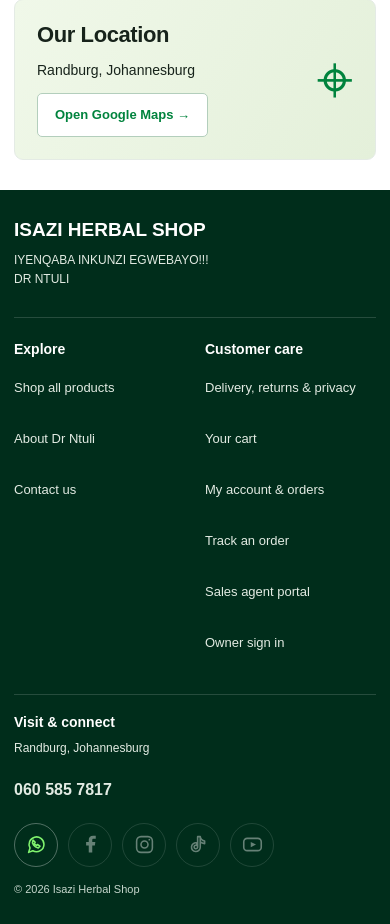
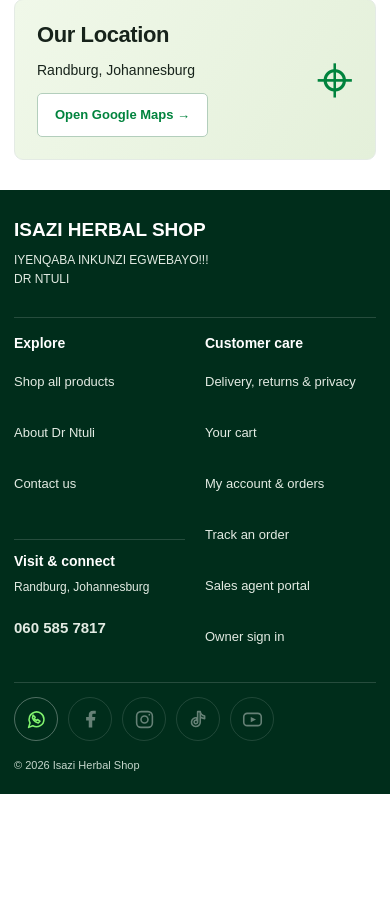
Before and after one commit to Phiwokuhle-1-GP/Isazi, a Flask app: page /contact in a window 390 px wide. Shown: the part 1511-2435 px from the top of the page. After the commit the page ends 2305 px from the top, so only its background shows below. Run offline with Flask 3, Linux system fonts and the light colour scheme; data comes from the database, SQL or seed files in the repository; data that the repository does not hold is empty; some libraries are stand-ins or nearby versions.

Commit message:
V2.6.15: raise mobile footer contact details below Explore

```diff
--- a/app.py
+++ b/app.py
@@ -21,7 +21,7 @@
 from video_processing import transcode_upload
 from performance import install_performance, upload_variant
 
-APP_VERSION = '2.6.14'
+APP_VERSION = '2.6.15'
 ROOT = Path(__file__).resolve().parent
 CATEGORIES = ['General Health', "Men’s Health", "Women’s Health", 'Digestive Health', 'Joint Health', 'Skin & Body Care', 'Immune Support', 'Energy & Vitality', 'Mind & Focus', 'Detox & Cleansing']
 SEEDS = [
--- a/asset_manifest.json
+++ b/asset_manifest.json
@@ -1,6 +1,6 @@
 {
-  "css": "optimized/store-fd0516dedbfc0216.css",
-  "fingerprint": "32d683c7db585e3b8f30b3d95a442c36eed5f1e81824742eed14a3e64f6713ae",
+  "css": "optimized/store-bd63ef462289159b.css",
+  "fingerprint": "e5e80592b9066f3b731e6afcd98bc359a7716e1e613dc8602c16aaeca3854e6b",
   "images": {
     "article-1.webp": [
       {
--- a/static/optimized/store-fd0516dedbfc0216.css
+++ b/static/optimized/store-bd63ef462289159b.css
@@ -433,3 +433,16 @@
  .scroll-home .promo-demo .button{min-height:44px;font-size:12px;padding:10px 14px}
  .scroll-home .promo-demo>img{width:100%;max-width:100%;height:auto;align-self:center;object-fit:contain}
 }
+
+/* Raise contact details into the space below Explore on phones. */
+@media(max-width:760px){
+ footer .footer-grid{row-gap:16px}
+ .footer-grid>div:nth-child(2){grid-column:1;grid-row:2}
+ .footer-grid>div:nth-child(3){grid-column:2;grid-row:2 / span 2}
+ .footer-grid>div:last-child{display:contents}
+ .footer-grid .footer-contact{grid-column:1;grid-row:3;align-self:start;padding-top:12px;border-top:1px solid #ffffff26}
+ .footer-grid .footer-contact a{font-size:15px;font-weight:700;min-height:44px;width:fit-content}
+ .footer-grid .footer-contact p{font-size:12px;line-height:1.5}
+ .footer-grid>div:last-child>.footer-socials{grid-column:1/-1;grid-row:4;padding-top:14px;border-top:1px solid #ffffff26;margin:0;gap:10px}
+ .footer-grid>div:last-child>small{grid-column:1/-1;grid-row:5;margin:0}
+}
--- a/templates/base.html
+++ b/templates/base.html
@@ -8,5 +8,5 @@
 {% if session.get('admin') and request.endpoint!='home' %}<div class="container owner-bar owner-bar-empty" aria-hidden="true"></div>{% endif %}
 {% block content %}{% endblock %}</main>
 <div class="container service-strip"><div><b>♧ Nationwide delivery</b><span>Free delivery on orders over R600</span></div><div><b>◈ Personal service</b><span>Speak directly to our team</span></div><div><b>▣ Order confirmation</b><span>Payment arranged with the team</span></div><div><b>↺ Customer support</b><span>Help with your order</span></div>{% if request.endpoint=='home' %}<div><b>❧ Product guidance</b><span>Ask our team before ordering</span></div>{% endif %}</div>
-<footer id="site-footer"><div class="container footer-grid"><div><h3>ISAZI HERBAL SHOP</h3><p>IYENQABA INKUNZI EGWEBAYO!!!<br>DR NTULI</p></div><div><h4>Explore</h4><a href="{{ url_for('shop') }}">Shop all products</a><a href="{{ url_for('about') }}">About Dr Ntuli</a><a href="{{ url_for('contact') }}">Contact us</a></div><div><h4>Customer care</h4><a href="{{ url_for('policies') }}">Delivery, returns & privacy</a><a href="{{ url_for('cart') }}">Your cart</a><a href="{{ url_for('eco.customer_account') }}">My account & orders</a><a href="{{ url_for('eco.track') }}">Track an order</a><a href="{{ url_for('eco.agent_login') }}">Sales agent portal</a><a href="{{ url_for('login') }}">Owner sign in</a></div><div><h4>Visit & connect</h4><p>{{ settings.location }}</p><a href="tel:{{ settings.phone|replace(' ','') }}">{{ settings.phone }}</a>{% include '_social_links.html' %}<small>© 2026 Isazi Herbal Shop</small></div></div></footer>
+<footer id="site-footer"><div class="container footer-grid"><div><h3>ISAZI HERBAL SHOP</h3><p>IYENQABA INKUNZI EGWEBAYO!!!<br>DR NTULI</p></div><div><h4>Explore</h4><a href="{{ url_for('shop') }}">Shop all products</a><a href="{{ url_for('about') }}">About Dr Ntuli</a><a href="{{ url_for('contact') }}">Contact us</a></div><div><h4>Customer care</h4><a href="{{ url_for('policies') }}">Delivery, returns & privacy</a><a href="{{ url_for('cart') }}">Your cart</a><a href="{{ url_for('eco.customer_account') }}">My account & orders</a><a href="{{ url_for('eco.track') }}">Track an order</a><a href="{{ url_for('eco.agent_login') }}">Sales agent portal</a><a href="{{ url_for('login') }}">Owner sign in</a></div><div><div class="footer-contact"><h4>Visit & connect</h4><p>{{ settings.location }}</p><a href="tel:{{ settings.phone|replace(' ','') }}">{{ settings.phone }}</a></div>{% include '_social_links.html' %}<small>© 2026 Isazi Herbal Shop</small></div></div></footer>
 </body></html>
```
Also changed, not shown: RELEASE_FILES.json (+12 -12 lines), VIDEO_UPLOADS.md (+1 -1 lines), static/css/mobile.css (+13 -0 lines), tests/test_video_media.py (+2 -2 lines), README.md, 3 other files.
